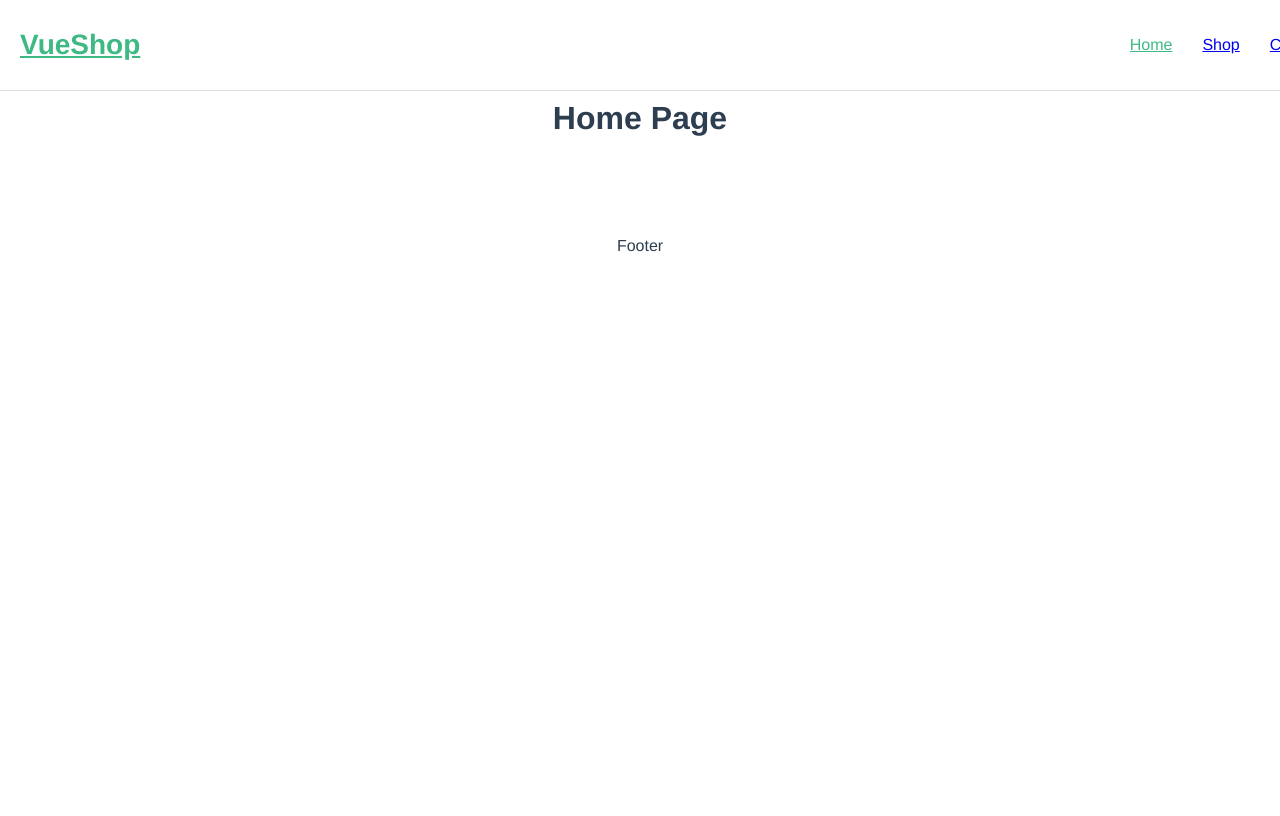
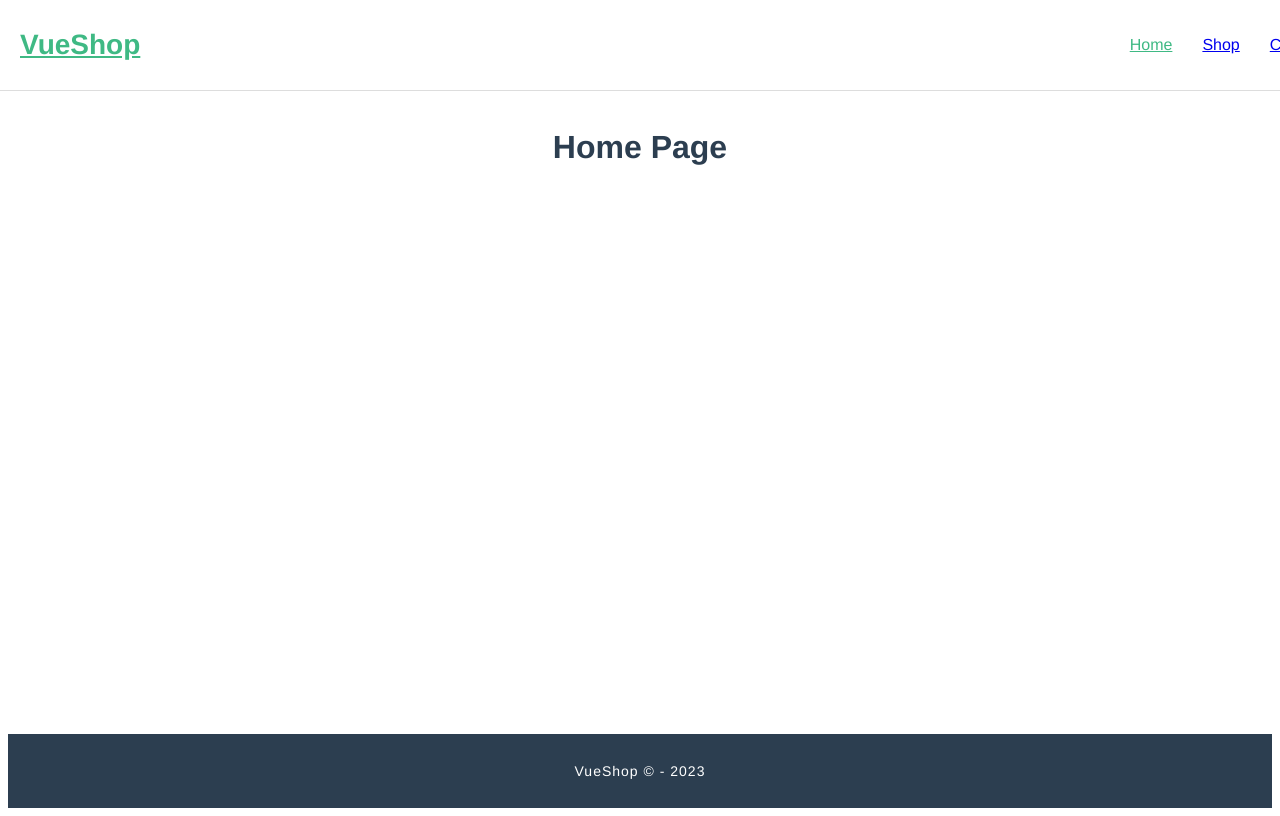
Before and after one commit to KacperNlp/Vue-SHOP, a Vue app: page / in a window 1280 px wide. Built offline with nearby package versions, Linux system fonts and the light colour scheme; the HTML template or start-up script is replaced by a standard one.

Commit message:
Created footer

```diff
--- a/src/App.vue
+++ b/src/App.vue
@@ -18,6 +18,9 @@ export default {
 
 <style>
 #app {
+  display: flex;
+  flex-direction: column;
+  min-height: 100vh;
   font-family: Avenir, Helvetica, Arial, sans-serif;
   -webkit-font-smoothing: antialiased;
   -moz-osx-font-smoothing: grayscale;
@@ -26,6 +29,7 @@ export default {
 }
 
 .main {
+  flex-grow: 1;
   margin: 100px 0;
 }
 </style>
--- a/src/layout/TheFooter/TheFooter.vue
+++ b/src/layout/TheFooter/TheFooter.vue
@@ -1,9 +1,18 @@
 <template>
-  <footer><p>Footer</p></footer>
+  <footer class="footer"><p>VueShop &copy; - 2023</p></footer>
 </template>
 <script>
 export default {
   name: "TheFooter",
 };
 </script>
-<style></style>
+<style lang="scss">
+.footer {
+  padding: 15px 0;
+  color: #fff;
+  background: #2c3e50;
+  font-size: 14px;
+  font-weight: 100;
+  letter-spacing: 1px;
+}
+</style>
```
Also changed, not shown: src/sections/SectionBanner/SectionBanner.vue (added).
